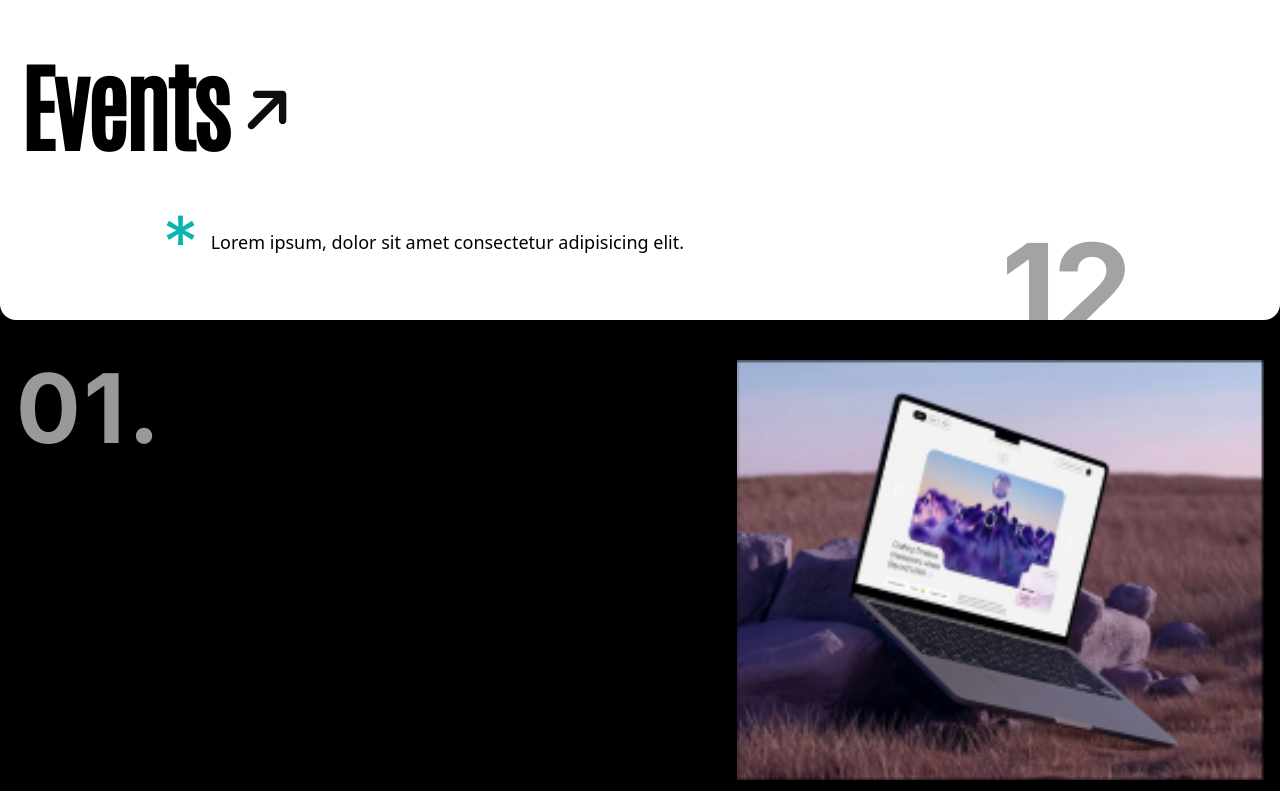
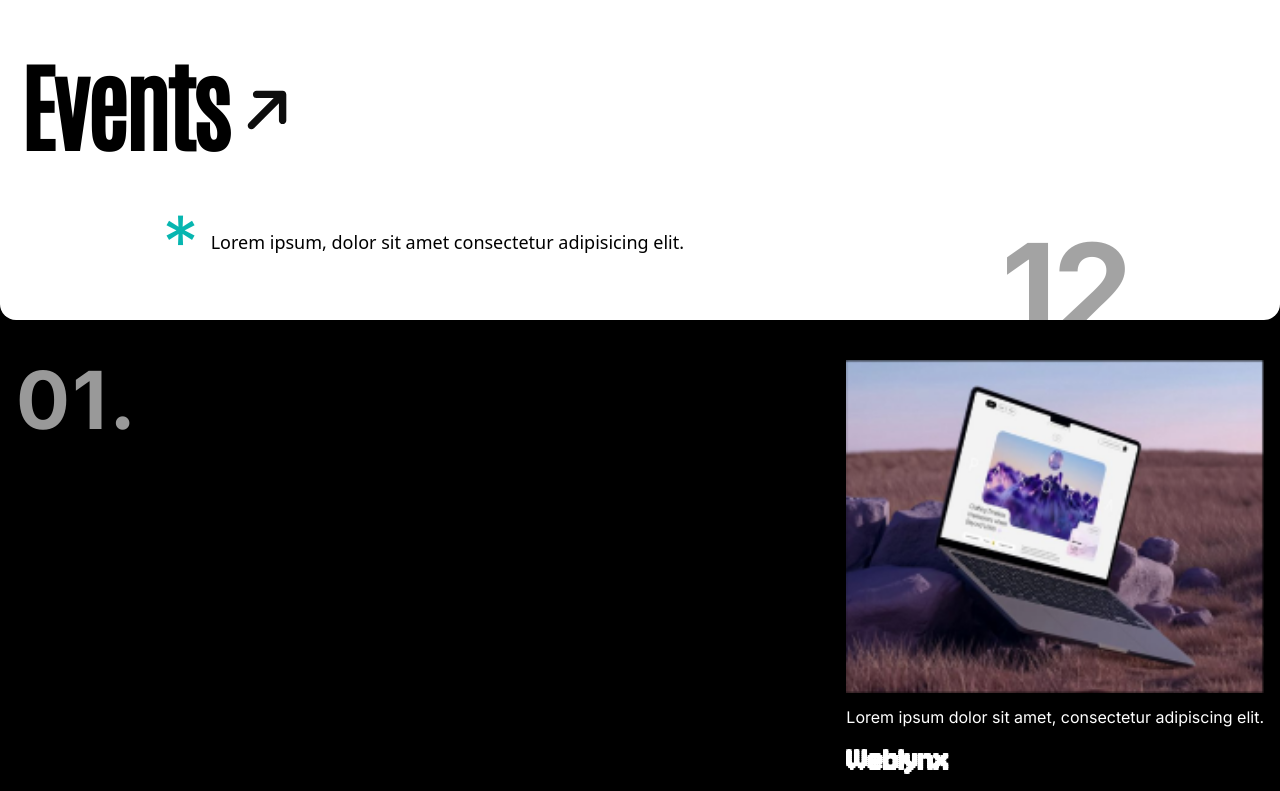
Before and after one commit to nikhilcodes0/xactitude2k25, a Next.js app: page /events in a window 1280 px wide. Shown: the top 791 px of the page. Built offline with nearby package versions, Linux system fonts and the light colour scheme.

Commit message:
added navbar animation and updated events page

```diff
--- a/app/components/Events.tsx
+++ b/app/components/Events.tsx
@@ -57,7 +57,7 @@ const Events = () => {
             duration="3 Hr"
           />
         </div>
-      <div className='flex flex-col items-center mt-12 pb-12'>
+      <div className='flex flex-col items-center  pb-12'>
         <p className='text-neutral-400 text-2xl font-antonio font-bold mx-auto'>STARTS FROM JAN 30</p>
         <div className='flex justify-between items-center mt-10 w-full'>
           <hr className='border-neutral-400 w-[8rem] '/>
--- a/app/components/EventsGroup.tsx
+++ b/app/components/EventsGroup.tsx
@@ -30,14 +30,14 @@ interface Props {
 const EventsGroup = ({no, title, image, description, chip1, chip2, chip3}: Props) => {
   return (
     <div className=' text-white'>
-        <div className="my-6 flex justify-between gap-10 p-4">
+        <div className="my-6 flex justify-between gap-8 p-4">
             <div>
-                <h1 className={`${inter.className} text-[6rem] text-white font-bold opacity-60 leading-none tracking-[0.03em]`}>{no}.</h1>
+                <h1 className={`${inter.className} text-[5rem] text-white font-bold opacity-60 leading-none tracking-[0.03em]`}>{no}.</h1>
             </div>
             <div className='flex  gap-3 flex-col    '>
                 <Image src={image} alt={title} className='w-full h-full object-cover' />
-                <p className={`${inter.className} text-xl`}>{description}</p>
-                <p className={`${jersey.className} text-4xl`}>{title}</p>
+                <p className={`${inter.className} text-base`}>{description}</p>
+                <p className={`${jersey.className} text-4xl font-bold`}>{title}</p>
                 <div className='flex gap-3'>
                     <Badge variant="outline" className='text-white font-sans'>{chip1}</Badge>
                     <Badge variant="outline" className='text-white font-sans'>{chip2}</Badge>
--- a/app/components/Nav.tsx
+++ b/app/components/Nav.tsx
@@ -1,15 +1,38 @@
+'use client'
+
 import React from 'react'
 import Image from 'next/image'
 import menu_01 from '../assets/menu-01.png'
+import cancel from '../assets/cancel.png'
+import Link from 'next/link'
+import { useState } from 'react'
 
 
 const Nav = () => {
+  const [isOpen, setIsOpen] = useState(false)
+  const toggleMenu = () => {
+    setIsOpen(!isOpen)
+  }
   return (
     <>
-        <nav className='p-4 flex'>
-            <div className='flex m-2 gap-1'>
-                <Image src={menu_01} alt="" className='w-8'/>
+        <nav className='py-8 px-6'>
+            <div className='flex m-2 gap-1 hover:cursor-pointer' onClick={toggleMenu}>
+                <Image src={isOpen ? cancel : menu_01} alt="" className='w-8 z-20' />
                 <p className=' font-sans text-2xl text-[#40E0D0] p-0'>Menu</p>
+            </div>
+            <div className={`flex absolute gap-20 flex-col bg-black top-0 z-10 w-full h-full pt-32 -left-full transition-all duration-300 ease-in-out ${isOpen ? 'translate-x-full' : ''}`}>
+              <Link href="/" className={`mx-8 relative transition-all duration-1000 ease-in-out ${isOpen ? 'left-0' : '-left-40'}`}>
+                <p className=' font-sans text-5xl text-[#40E0D0] p-0'>Home</p>
+              </Link>
+              <Link href="/events" className={`mx-8 relative transition-all duration-1000 ease-in-out ${isOpen ? 'left-0' : '-left-48'}`}>
+                <p className=' font-sans text-5xl text-[#40E0D0] p-0'>Events</p>
+              </Link>
+              <Link href="/about" className={`mx-8 relative transition-all duration-1000 ease-in-out ${isOpen ? 'left-0' : '-left-48'}`}>
+                <p className=' font-sans text-5xl text-[#40E0D0] p-0'>About</p>
+              </Link>
+              <Link href="/contact" className={`mx-8 relative transition-all duration-1000 ease-in-out ${isOpen ? 'left-0' : '-left-52'}`} >
+                <p className=' font-sans text-5xl text-[#40E0D0] p-0'>Contact</p>
+              </Link>
             </div>
 
         </nav>
--- a/app/events/page.tsx
+++ b/app/events/page.tsx
@@ -4,7 +4,9 @@ import Image from "next/image";
 import { Inter } from "next/font/google";
 import EventsGroup from "../components/EventsGroup";
 import weblynx from "../assets/weblynx.png";
-
+import cine from "../assets/cine.png";
+import fifa from "../assets/fifa.png";
+import quizz from "../assets/quizz.png";
 // const jersey = localFont({
 //     src: "../fonts/Jersey10-Regular.ttf",
 //     weight: "400",
@@ -16,6 +18,13 @@ const inter = Inter({
   subsets: ["latin"],
   weight: ["400", "700"],
 });
+
+const events = [
+  {no: "01" ,title: "Weblynx", image: weblynx, description: "Lorem ipsum dolor sit amet, consectetur adipiscing elit.", chip1: "UI/UX", chip2: "Development", chip3: "Design"},
+  {no: "02" ,title: "Cinephoria", image: cine, description: "Lorem ipsum dolor sit amet, consectetur adipiscing elit.", chip1: "UI/UX", chip2: "Development", chip3: "Design"},
+  {no: "03" ,title: "Fifa", image: fifa, description: "Lorem ipsum dolor sit amet, consectetur adipiscing elit.", chip1: "UI/UX", chip2: "Development", chip3: "Design"},
+  {no: "04" ,title: "Quiz Buzz", image: quizz, description: "Lorem ipsum dolor sit amet, consectetur adipiscing elit.", chip1: "UI/UX", chip2: "Development", chip3: "Design"},
+]
 
 const Events = () => {
   return (
@@ -42,15 +51,9 @@ const Events = () => {
         </div>
       </div>
       <div>
-        <EventsGroup
-            no="01"
-            title="Weblynx"
-            image={weblynx}
-            description="Lorem ipsum, dolor sit amet consectetur adipisicing elit."
-            chip1="UI/UX"
-            chip2="Development"
-            chip3="Design"
-        />
+        {events.map((event) => (
+          <EventsGroup key={event.no} {...event} />
+        ))}
       </div>
     </div>
   );
--- a/tailwind.config.ts
+++ b/tailwind.config.ts
@@ -9,97 +9,98 @@ export default {
   ],
   theme: {
     extend: {
+      screens: {
+        "sm": "320px",
+      },
       colors: {
-  			background: 'hsl(var(--background))',
-  			foreground: 'hsl(var(--foreground))',
+        background: "hsl(var(--background))",
+        foreground: "hsl(var(--foreground))",
         card: {
-  				DEFAULT: 'hsl(var(--card))',
-  				foreground: 'hsl(var(--card-foreground))'
+          DEFAULT: "hsl(var(--card))",
+          foreground: "hsl(var(--card-foreground))",
         },
         popover: {
-  				DEFAULT: 'hsl(var(--popover))',
-  				foreground: 'hsl(var(--popover-foreground))'
+          DEFAULT: "hsl(var(--popover))",
+          foreground: "hsl(var(--popover-foreground))",
         },
         primary: {
-  				DEFAULT: 'hsl(var(--primary))',
-  				foreground: 'hsl(var(--primary-foreground))'
+          DEFAULT: "hsl(var(--primary))",
+          foreground: "hsl(var(--primary-foreground))",
         },
         secondary: {
-  				DEFAULT: 'hsl(var(--secondary))',
-  				foreground: 'hsl(var(--secondary-foreground))'
+          DEFAULT: "hsl(var(--secondary))",
+          foreground: "hsl(var(--secondary-foreground))",
         },
         muted: {
-  				DEFAULT: 'hsl(var(--muted))',
-  				foreground: 'hsl(var(--muted-foreground))'
+          DEFAULT: "hsl(var(--muted))",
+          foreground: "hsl(var(--muted-foreground))",
         },
         accent: {
-  				DEFAULT: 'hsl(var(--accent))',
-  				foreground: 'hsl(var(--accent-foreground))'
+          DEFAULT: "hsl(var(--accent))",
+          foreground: "hsl(var(--accent-foreground))",
         },
         destructive: {
-  				DEFAULT: 'hsl(var(--destructive))',
-  				foreground: 'hsl(var(--destructive-foreground))'
+          DEFAULT: "hsl(var(--destructive))",
+          foreground: "hsl(var(--destructive-foreground))",
         },
-  			border: 'hsl(var(--border))',
-  			input: 'hsl(var(--input))',
-  			ring: 'hsl(var(--ring))',
+        border: "hsl(var(--border))",
+        input: "hsl(var(--input))",
+        ring: "hsl(var(--ring))",
         chart: {
-  				'1': 'hsl(var(--chart-1))',
-  				'2': 'hsl(var(--chart-2))',
-  				'3': 'hsl(var(--chart-3))',
-  				'4': 'hsl(var(--chart-4))',
-  				'5': 'hsl(var(--chart-5))'
-  			}
+          "1": "hsl(var(--chart-1))",
+          "2": "hsl(var(--chart-2))",
+          "3": "hsl(var(--chart-3))",
+          "4": "hsl(var(--chart-4))",
+          "5": "hsl(var(--chart-5))",
+        },
       },
       fontFamily: {
-  			antonio: [
-  				'Antonio',
-  				'sans-serif'
-  			]
+        antonio: ["Antonio", "sans-serif"],
       },
       borderRadius: {
-  			lg: 'var(--radius)',
-  			md: 'calc(var(--radius) - 2px)',
-  			sm: 'calc(var(--radius) - 4px)'
+        lg: "var(--radius)",
+        md: "calc(var(--radius) - 2px)",
+        sm: "calc(var(--radius) - 4px)",
       },
       animation: {
-  			pulse: 'pulse var(--duration) ease-out infinite',
-  			scroll: 'scroll var(--animation-duration, 40s) var(--animation-direction, forwards) linear infinite',
-  			marquee: 'marquee var(--duration) infinite linear',
-  			'marquee-vertical': 'marquee-vertical var(--duration) linear infinite'
+        pulse: "pulse var(--duration) ease-out infinite",
+        scroll:
+          "scroll var(--animation-duration, 40s) var(--animation-direction, forwards) linear infinite",
+        marquee: "marquee var(--duration) infinite linear",
+        "marquee-vertical": "marquee-vertical var(--duration) linear infinite",
       },
       keyframes: {
         pulse: {
-  				'0%, 100%': {
-  					boxShadow: '0 0 0 0 var(--pulse-color)'
+          "0%, 100%": {
+            boxShadow: "0 0 0 0 var(--pulse-color)",
           },
-  				'50%': {
-  					boxShadow: '0 0 0 8px var(--pulse-color)'
-  				}
+          "50%": {
+            boxShadow: "0 0 0 8px var(--pulse-color)",
+          },
         },
         marquee: {
           from: {
-  					transform: 'translateX(0)'
+            transform: "translateX(0)",
           },
           to: {
-  					transform: 'translateX(calc(-100% - var(--gap)))'
-  				}
+            transform: "translateX(calc(-100% - var(--gap)))",
           },
-  			'marquee-vertical': {
+        },
+        "marquee-vertical": {
           from: {
-  					transform: 'translateY(0)'
+            transform: "translateY(0)",
           },
           to: {
-  					transform: 'translateY(calc(-100% - var(--gap)))'
-  				}
-  			}
+            transform: "translateY(calc(-100% - var(--gap)))",
+          },
+        },
       },
       textStroke: {
-  			'custom': {
-  				'-webkit-text-stroke': '1px #1ac4ba'
-  			}
-  		}
-  	}
+        custom: {
+          "-webkit-text-stroke": "1px #1ac4ba",
+        },
+      },
+    },
   },
   // eslint-disable-next-line @typescript-eslint/no-require-imports
   plugins: [require("tailwindcss-animate")],
```
Also changed, not shown: app/assets/cancel.png (added). Lines whose indentation alone changed are shown as unchanged.
